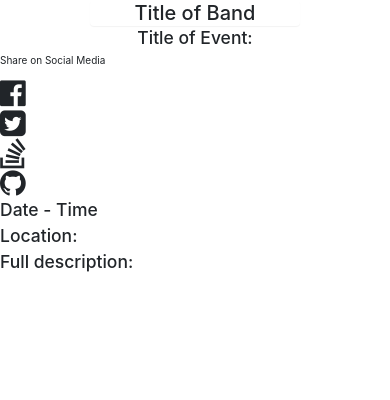
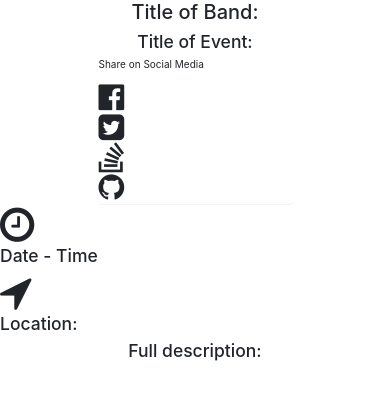
Before and after one commit to Goodfellas79/Project-1, a PHP site: page /fullEventPage.html in a window 390 px wide. Shown: the top 400 px of the page. Run offline with PHP 8.4, Linux system fonts and the light colour scheme; some libraries are stand-ins or nearby versions.

Commit message:
fullEvent

```diff
--- a/fullEventPage.html
+++ b/fullEventPage.html
@@ -11,17 +11,18 @@
 	<!--Bootswatch-->
 	<link rel="stylesheet" type="text/css" href="https://bootswatch.com/yeti/bootstrap.min.css">
 	<!--CSS-->
-	<link rel="stylesheet" type="text/css" href="assets/css/style.css">
+	<link rel="stylesheet" type="text/css" href="css/style.css">
 	<!--FontAwesome-->
 	<link rel="stylesheet" href="font-awesome-4.7.0/css/font-awesome.min.css">
 </head>
 <body>
 	<div class="row">
-		<h2 class="col-md-12 panel" style="text-align:center">Title of Band</h2>
+		<h2 class="col-md-12" style="text-align:center">Title of Band:<span id="bandTitle"></span></h2>
 	</div>
+	<div class="panel">
 	<div class="row">
 		<div class="col-md-2"></div>
-		<h3 class="col-md-8" style="text-align:center">Title of Event:<span class="title"></span></h3>
+		<h3 class="col-md-8" style="text-align:center">Title of Event:<span id="eventTitle"></span></h3>
 		<div class="col-md-2">
 		<p>Share on Social Media</p>
 			<div class="row">
@@ -33,14 +34,36 @@
 			</div>
 		</div>
 	</div>
-		<h3>Date <span class="date"></span> - Time <span class="time"></span></h3>
-		<h3>Location: </h3><span class="location"></span>
-		<h3>Full description:</h3><span class="description"></span>
+	</div>
+
+	<div class="row">
+		<div class="col-md-4"></div>
+		<div class="col-md-1">
+			<i class="fa fa-clock-o" aria-hidden="true" style="font-size:40px"></i>
+		</div>
+		<div class="col-md-6">
+		<h3>Date <span id="date"></span> - Time <span class="time"></span></h3>
+		</div>
+		<div class="col-md-1"></div>
+	</div>
+		<div class="row">
+			<div class="col-md-4"></div>
+			<div class="col-md-1">
+				<i class="fa fa-location-arrow" aria-hidden="true" style="font-size:40px"></i>
+			</div>
+			<div class="col-md-6">
+			<h3>Location: </h3><span id="location"></span>
+			</div>
+			<div class="col-md-1"></div>
+		</div>
+		<h3 style="text-align:center">Full description:</h3><span id="description"></span>
 
 
+<!--Firebase-->
+<script src="https://www.gstatic.com/firebasejs/4.3.0/firebase.js"></script>
 <!--jQuery-->
 <script src="https://cdnjs.cloudflare.com/ajax/libs/jquery/3.2.1/jquery.min.js"></script>
 <!--logic.js-->
-<script src="assets/javascript/logic.js"></script>
+<script src="js/full-event-page-logic.js"></script>
 </body>
 </html>
```
Also changed, not shown: js/full-event-page-logic.js (added, +56 -0 lines), css/style.css (line endings or trailing spaces).
